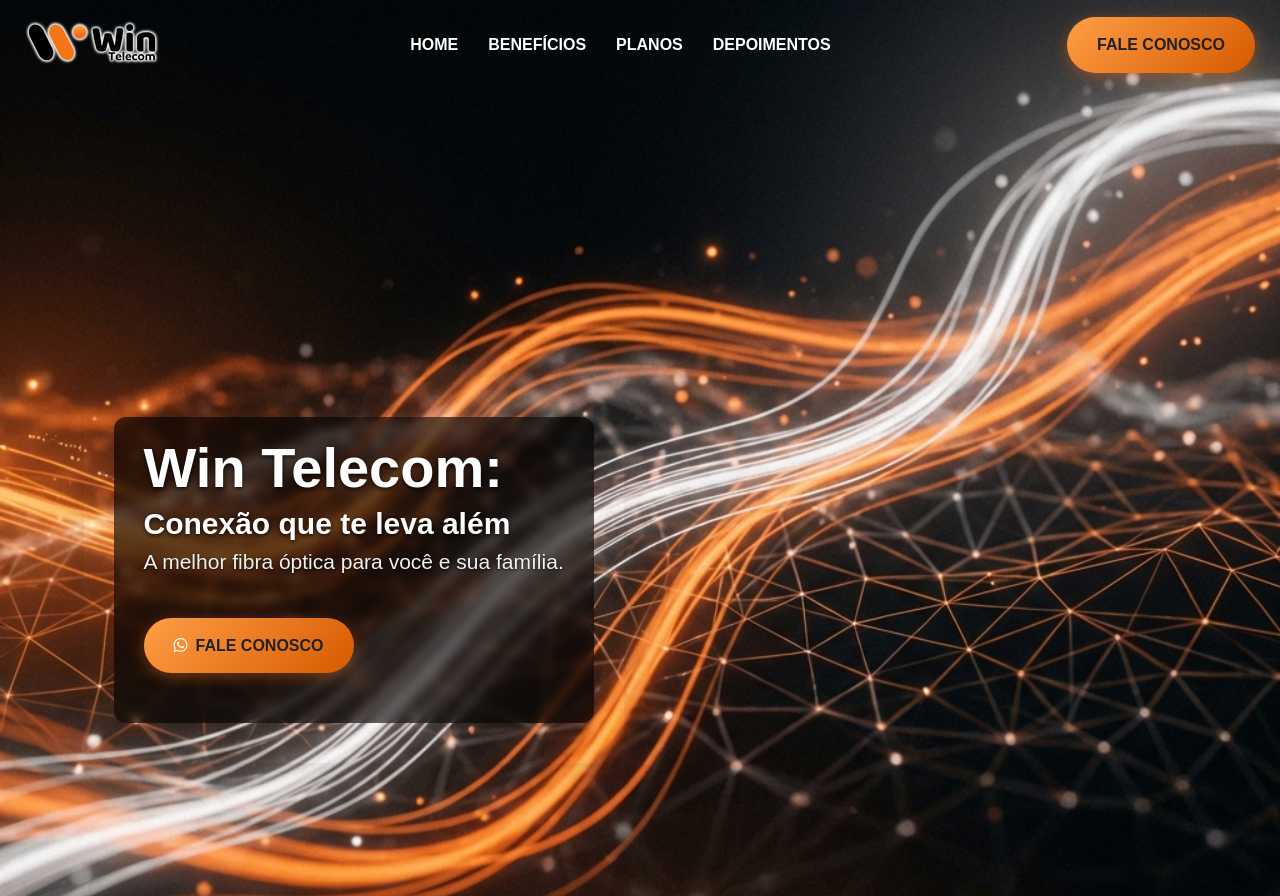
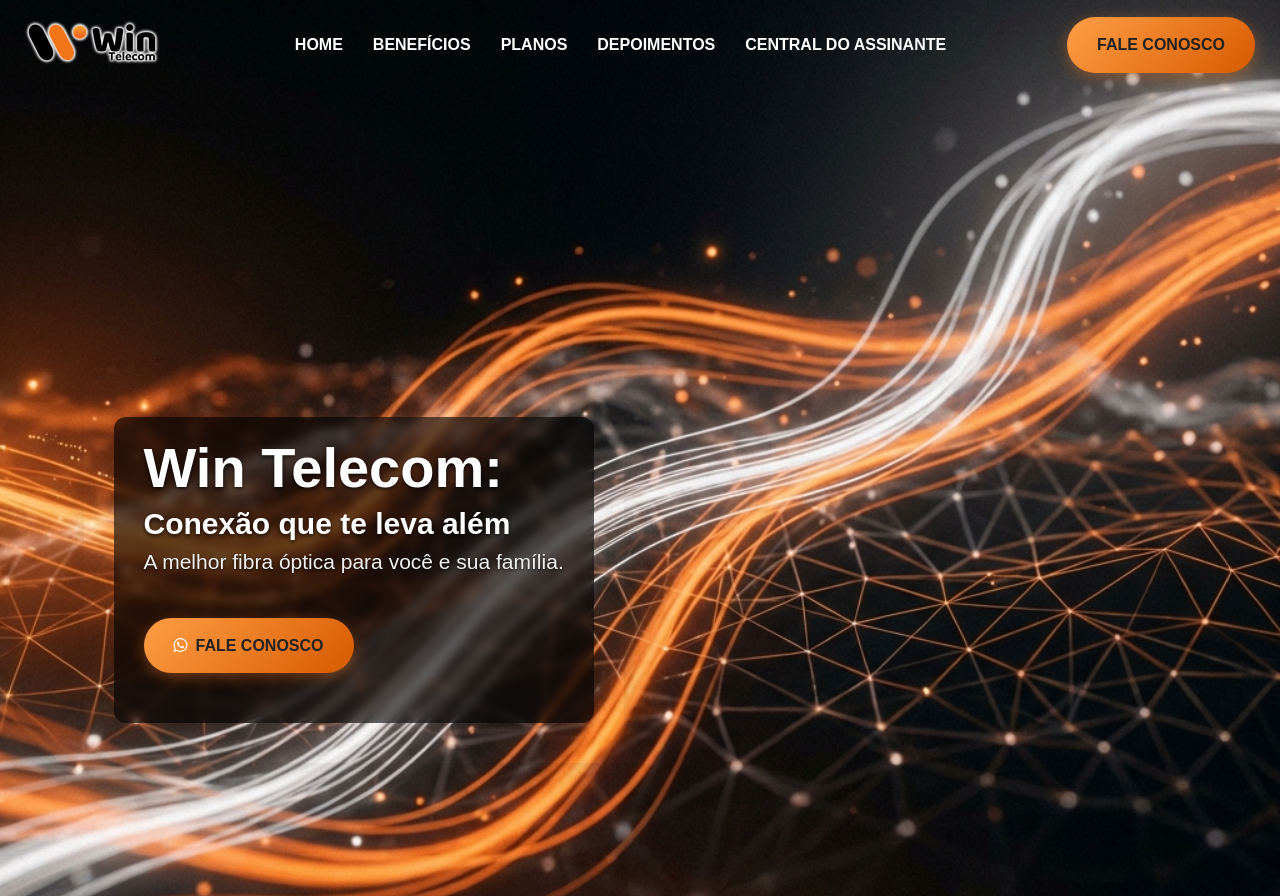
Before and after one commit to wintelecom/wintelecom.github.io, a plain HTML site: page index.html in a window 1280 px wide. Shown: the top 896 px of the page. Drawn offline with Linux system fonts and the light colour scheme; a web font is replaced by a local one.

Commit message:
feat(menu): adiciona link configurável para Central do Assinante

```diff
--- a/assets/js/config.js
+++ b/assets/js/config.js
@@ -88,5 +88,7 @@
     ]
   },
   // Caminho para o logo (Reverted)
-  logo: 'assets/img/logo2.png'
+  logo: 'assets/img/logo2.png',
+  // URL da Central do Assinante (opcional - se não definido, o link não aparece no menu)
+  centralAssinante: 'https://minha.wintelecom.com.br'
 };
--- a/assets/js/main.js
+++ b/assets/js/main.js
@@ -691,6 +691,20 @@
       var year = new Date().getFullYear();
       copyrightEl.innerText = '© ' + year + ' ' + window.siteConfig.empresa + '. Todos os direitos reservados.';
     }
+
+    // Central do Assinante - exibe apenas se configurado
+    if (window.siteConfig.centralAssinante) {
+      var menuCentral = document.getElementById('menu-central-assinante');
+      if (menuCentral) {
+        menuCentral.style.display = '';
+        var centralLink = menuCentral.querySelector('a');
+        if (centralLink) {
+          centralLink.setAttribute('href', window.siteConfig.centralAssinante);
+          centralLink.setAttribute('target', '_blank');
+          centralLink.setAttribute('rel', 'noopener noreferrer');
+        }
+      }
+    }
   }
 
   // Renderizar seletor de cidades e planos dinamicamente
--- a/index.html
+++ b/index.html
@@ -56,6 +56,7 @@
                 <li><a href="#beneficios">Benefícios</a></li>
                 <li><a href="#planos">Planos</a></li>
                 <li><a href="#depoimentos">Depoimentos</a></li>
+                <li id="menu-central-assinante" style="display:none;"><a href="#">Central do Assinante</a></li>
               </ul>
             </div>
           </div>
```
